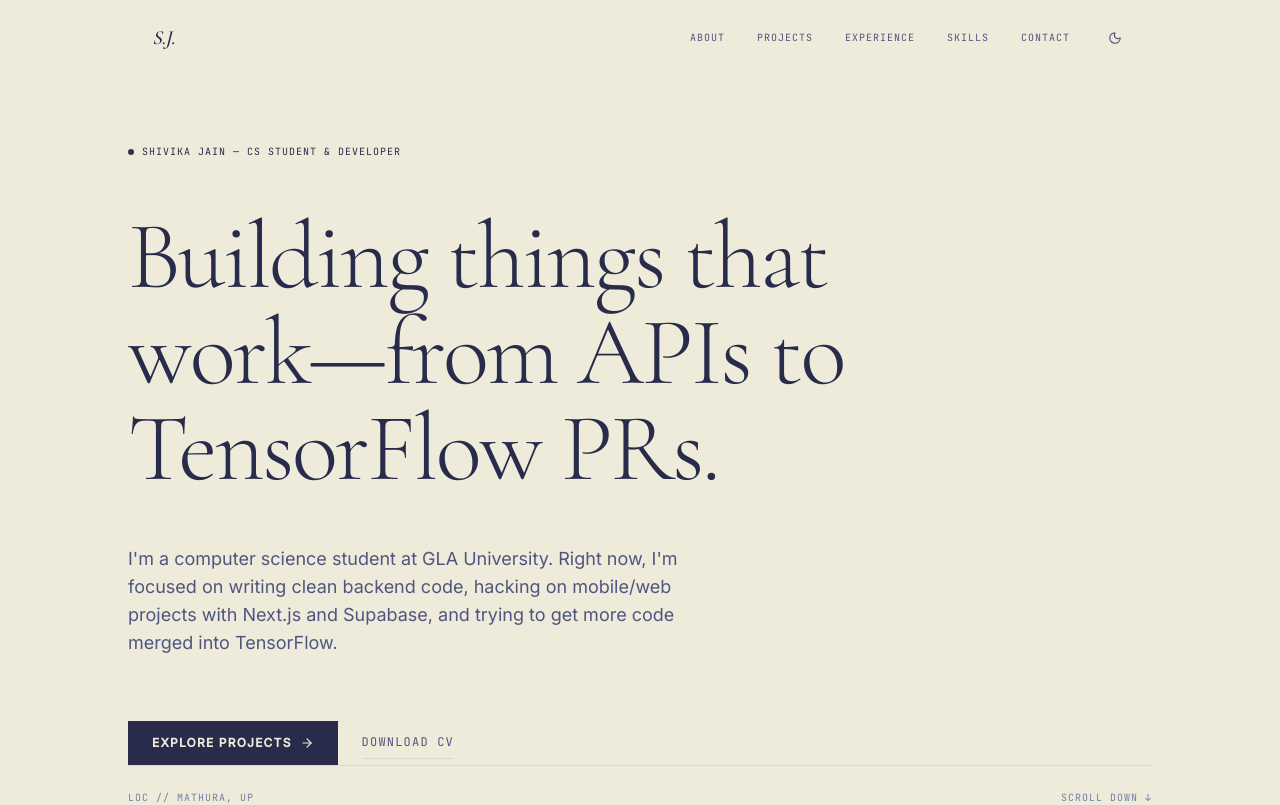
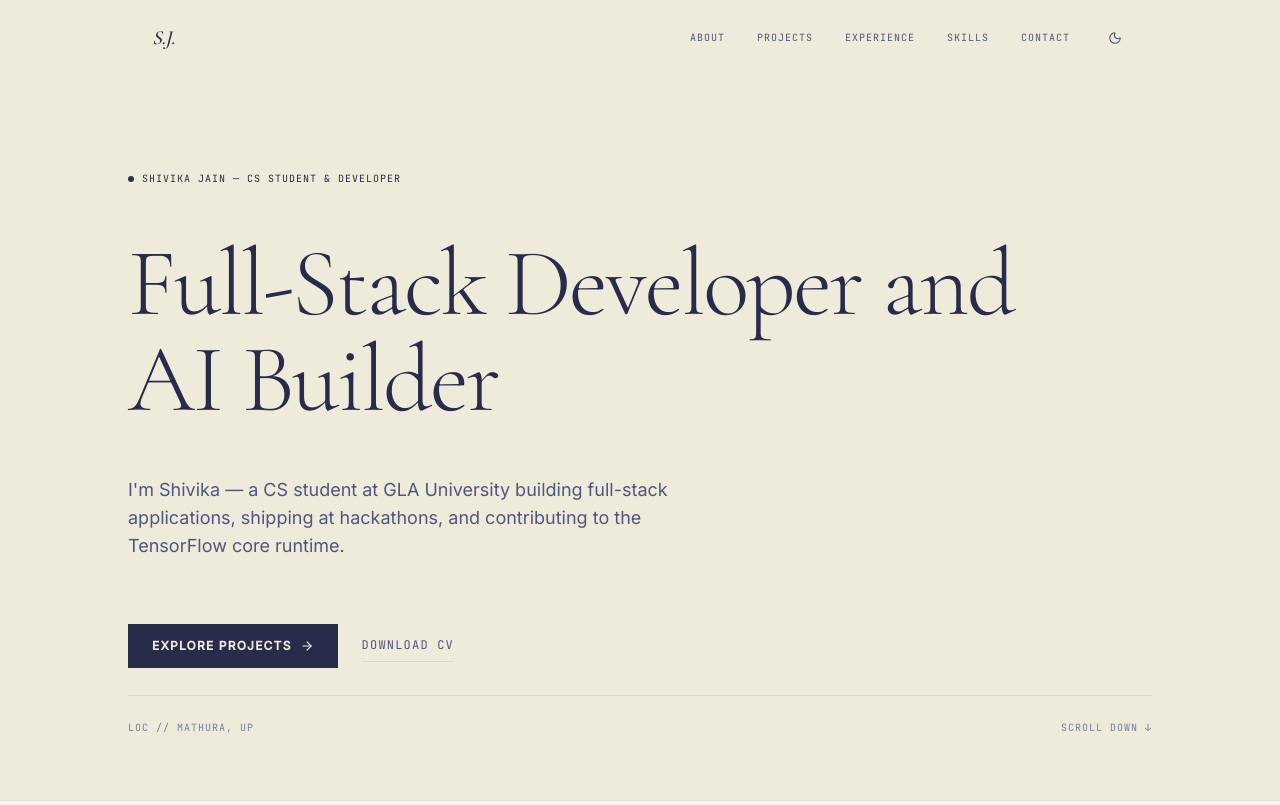
Before and after one commit to SHIVIKA330/Portfolio, a Next.js app: page / in a window 1280 px wide. Shown: the top 805 px of the page. Built offline with nearby package versions, Linux system fonts and the light colour scheme.

Commit message:
Update Hero component with new personal tagline

```diff
--- a/components/Hero.tsx
+++ b/components/Hero.tsx
@@ -46,7 +46,7 @@ export default function Hero() {
             variants={itemVariants}
             className="font-display font-light text-5xl md:text-7xl lg:text-8xl leading-[1.05] tracking-tight max-w-4xl"
           >
-            Building things that work—from APIs to TensorFlow PRs.
+            Full-Stack Developer and AI Builder
           </motion.h1>
 
           {/* Tagline Paragraph */}
@@ -54,7 +54,7 @@ export default function Hero() {
             variants={itemVariants}
             className="text-text-muted text-base md:text-lg max-w-xl leading-relaxed font-sans"
           >
-            I&apos;m a computer science student at GLA University. Right now, I&apos;m focused on writing clean backend code, hacking on mobile/web projects with Next.js and Supabase, and trying to get more code merged into TensorFlow.
+            I&apos;m Shivika — a CS student at GLA University building full-stack applications, shipping at hackathons, and contributing to the TensorFlow core runtime.
           </motion.p>
 
           {/* Action Links */}
```
